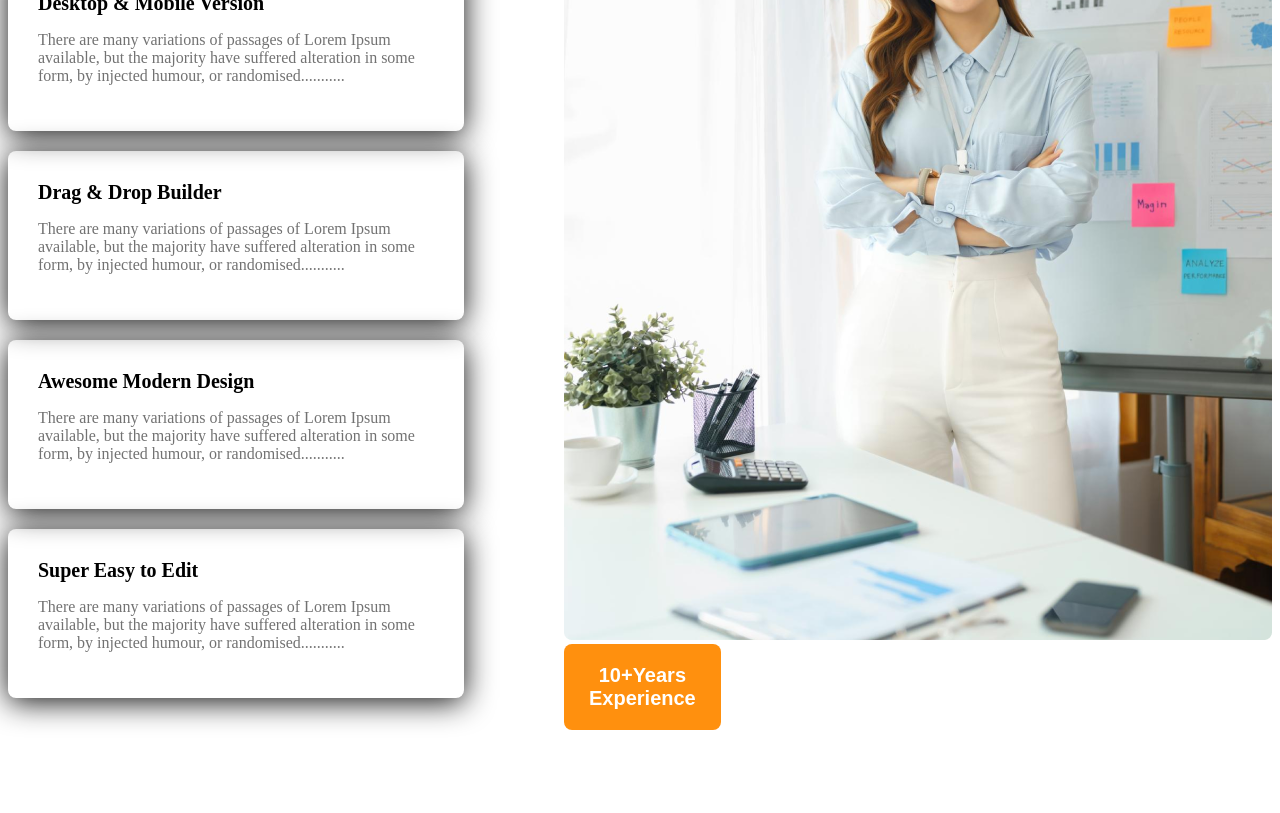
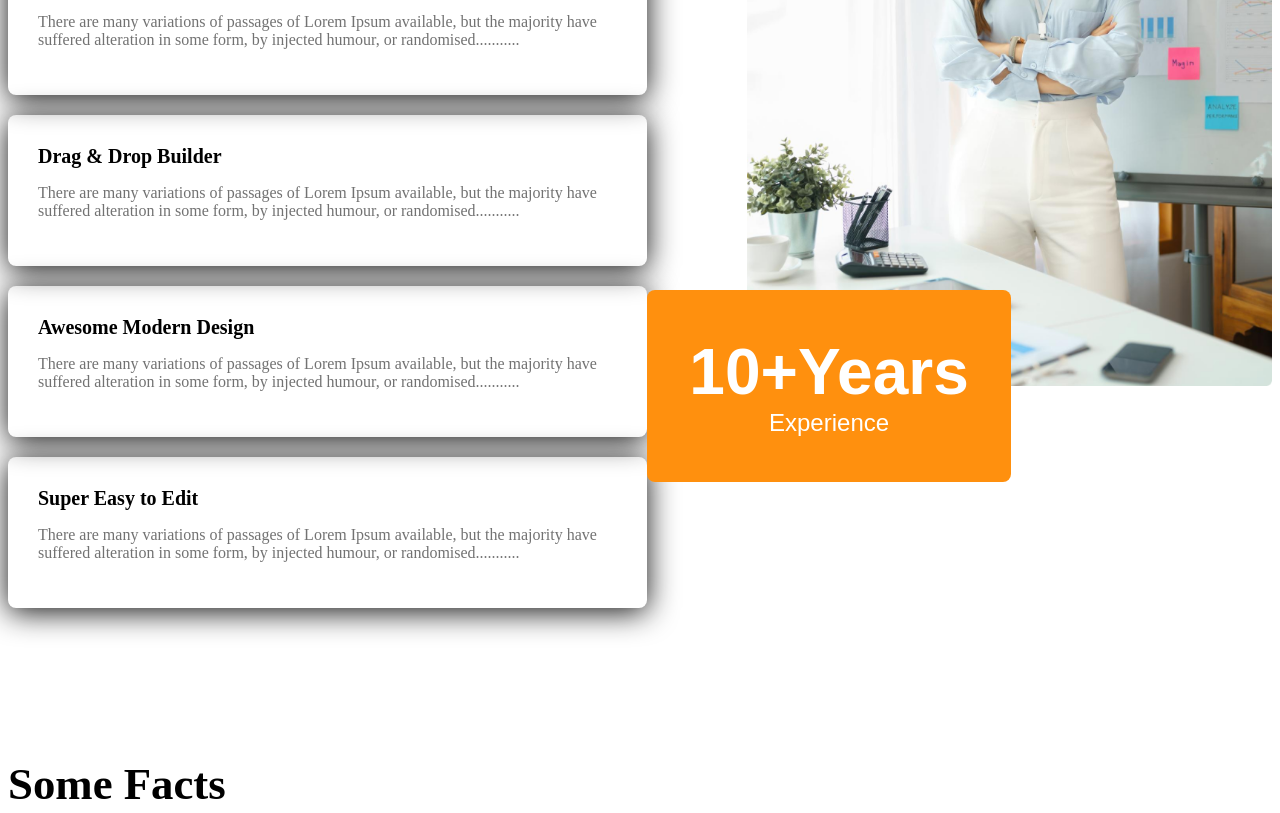
Before and after one commit to Shovon492/g3-architect-website, a plain HTML site: page index.html in a window 1280 px wide. Shown: the part 2486-3299 px from the top of the page. Drawn offline with Linux system fonts and the light colour scheme.

Commit message:
added experience badge and made feature section responsive

```diff
--- a/index.html
+++ b/index.html
@@ -71,7 +71,7 @@
                     <p class="text-light-gray">There are many variations of passages of Lorem Ipsum available, but the majority have suffered alteration in some form, by injected humour, or randomised...........</p>
                  </div>
             </div>
-            <div>
+            <div class="feature-architect">
                 <img src="images/architect.png" alt="">
                 <button id="experience-badge" class="btn-primary">
                     <span id="experience-year">10+Years</span>
--- a/styles/architects.css
+++ b/styles/architects.css
@@ -121,6 +121,20 @@ font-weight: 500;
     margin-top: 0px;
     margin-bottom: 0px;
 }
+#experience-badge{
+    padding: 45px 42px;
+    font-size: 1.5rem;
+    font-weight: 500;
+    margin-left: -100px;
+    margin-top: -100px;
+}
+#experience-year{
+    font-size: 4rem;
+    font-weight: 700;
+}
+.feature-architect img {
+width: 100%;
+}
 /* some facts related styles */
 .facts-container{
     display: grid;
@@ -168,7 +182,7 @@ font-weight: 500;
 }
 /* responsive media query */
 @media screen and(max-width: 576px){
-    .navbar, .nav-links, .teams {
+    .navbar, .nav-links, .teams, .features {
         flex-direction: column;
     }
     .team-image-container, .facts-container{
```
